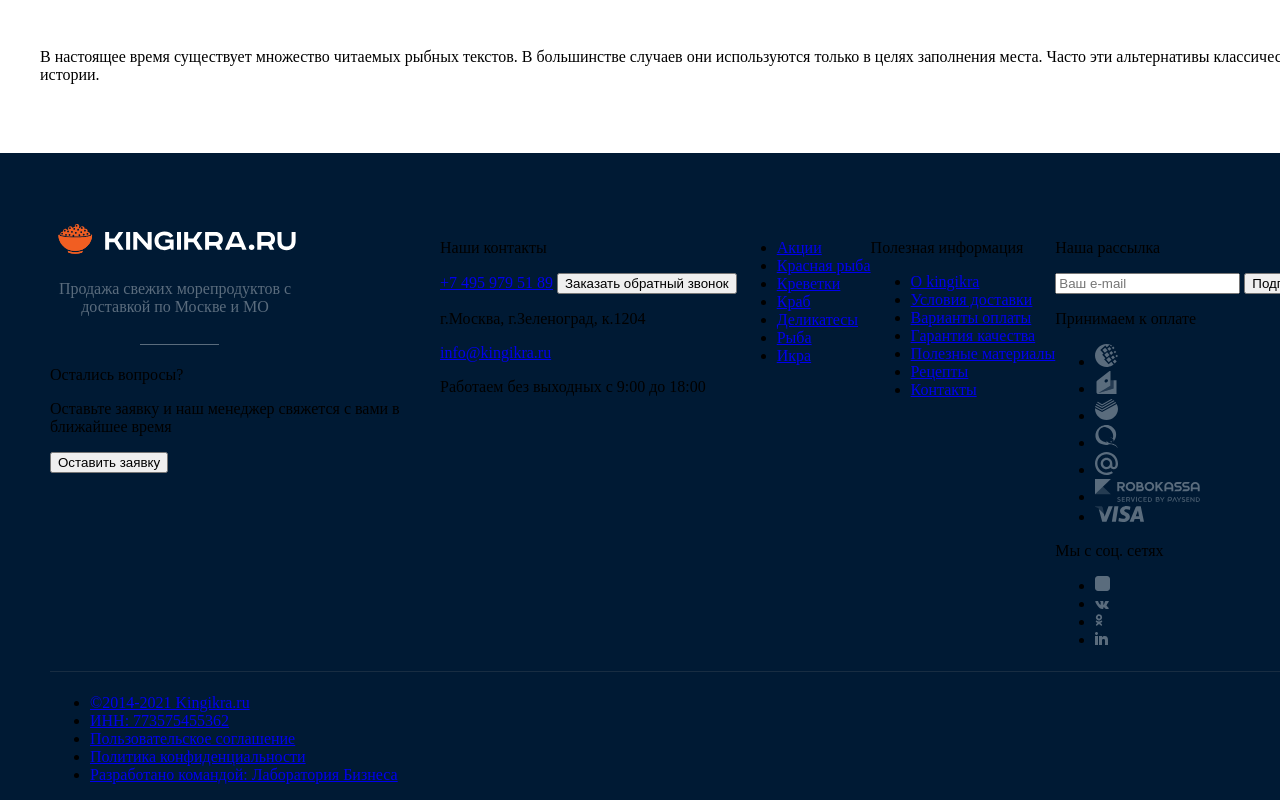
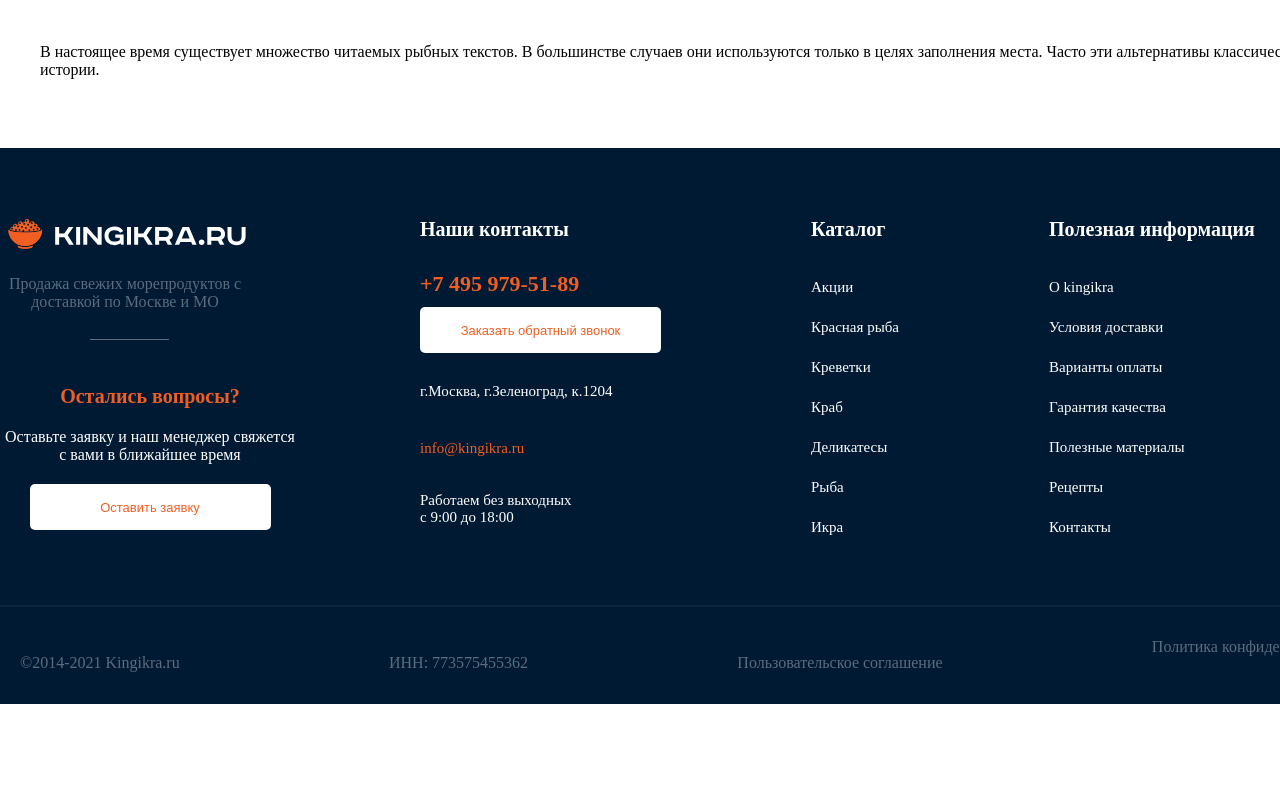
Before and after one commit to ulianacode/web-ceviar, a website built with Vite: page index.html in a window 1280 px wide. Shown: the part 3870-4670 px from the top of the page. After the commit the page ends 4574 px from the top, so only its background shows below. Built offline with nearby package versions, Linux system fonts and the light colour scheme; a web font is replaced by a local one.

Commit message:
base layout done

```diff
--- a/index.html
+++ b/index.html
@@ -618,7 +618,7 @@
       </div>
       <div class="main__contacts">
         <p class="contacts__title">Наши контакты</p>
-        <a href="tel:+74959795189" class="contacts__number">+7 495 979 51 89</a>
+        <a href="tel:+74959795189" class="contacts__number">+7 495 979-51-89</a>
         <button class="contacts__callback">Заказать обратный звонок</button>
         <p class="contacts__adress">г.Москва, г.Зеленоград, к.1204</p>
         <a href="mailto:info@kingikra.ru" class="contacts__email">info@kingikra.ru</a>
@@ -626,9 +626,10 @@
           с 9:00 до 18:00</p>
       </div>
       <div class="main__catalog">
+        <p class="catalog__title">Каталог</p>
         <nav class="catalog__navigation ct-nav">
           <ul class="ct-nav__list ct-nav-list">
-            <li class="ct-nav-list__element_first">
+            <li class="ct-nav-list__element">
               <a href="#" class="ct-nav-list__element-link">
                 Акции
               </a>
@@ -670,7 +671,7 @@
         <p class="useful-information__title">Полезная информация</p>
         <nav class="useful-information__navigation ui-nav">
           <ul class="ui-nav__list ui-nav-list">
-            <li class="ui-nav-list__element_first">
+            <li class="ui-nav-list__element">
               <a href="#" class="ui-nav-list__element-link">
                 О kingikra
               </a>
@@ -720,7 +721,7 @@
           <p class="pay__title">Принимаем к оплате</p>
           <nav class="pay__navigation pay-nav">
             <ul class="pay-nav__list pay-nav-list">
-              <li class="pay-nav-list__element_first">
+              <li class="pay-nav-list__element">
                 <a href="#" class="pay-nav-list__element-link">
                   <img width="23" height="23" class="pay-nav_logo-img" src="./image/pay.svg"/>
                 </a>
@@ -762,7 +763,7 @@
           <p class="social-media__title">Мы с соц. сетях</p>
           <nav class="social-media__navigation social-media-nav">
             <ul class="social-media-nav__list social-media-nav-list">
-              <li class="social-media-nav-list__element">
+              <li class="social-media-nav-list__element-first">
                 <a href="#" class="social-media-nav-list__element-link">
                   <img width="15" height="15" class="social-media-nav_logo-img" src="./image/facebook.svg"/>
                 </a>
@@ -792,19 +793,13 @@
     <nav class="additives__navigation additives-nav">
       <ul class="additives-nav__list additives-nav-nav-list">
         <li class="additives-nav-list__element">
-          <a href="#" class="additives-nav-list__element-link">
-            ©2014-2021 Kingikra.ru
-          </a>
+            <p class="additives-nav-list__element-link">©2014-2021 Kingikra.ru</p>
         </li>
         <li class="additives-nav-list__element">
-          <a href="#" class="additives-nav-list__element-link">
-            ИНН: 773575455362
-          </a>
+          <p class="additives-nav-list__element-link">ИНН: 773575455362</p>
         </li>
         <li class="additives-nav-list__element">
-          <a href="#" class="additives-nav-list__element-link">
-            Пользовательское соглашение
-          </a>
+          <p class="additives-nav-list__element-link">Пользовательское соглашение</p>
         </li>
         <li class="additives-nav-list__element">
           <a href="#" class="additives-nav-list__element-link">
@@ -812,10 +807,12 @@
           </a>
         </li>
         <li class="additives-nav-list__element">
+
           <a href="#" class="additives-nav-list__element-link">
-            Разработано командой:
+            Разработано командой
             Лаборатория Бизнеса
           </a>
+
         </li>
       </ul>
     </nav>
--- a/src/styles/index.css
+++ b/src/styles/index.css
@@ -792,7 +792,7 @@ body {
     width: 1860px;
     margin: 0 auto;
 
-    margin-top: 35px;
+    margin-top: 30px;
     padding-left: 40px;
     padding-right: 20px;
 
@@ -818,18 +818,15 @@ body {
 .footer {
     width: 100%;
     margin-top: 53px;
+    background-color: rgba(0, 26, 52, 1);
 }
 .footer__container {
     width: 1860px;
     margin: 0 auto;
 
-    padding-left: 50px;
-    padding-right: 20px;
-
     display: flex;
     flex-direction: column;
 
-    background-color: rgba(0, 26, 52, 1);
 }
 
 .footer__main {
@@ -839,7 +836,7 @@ body {
     flex-direction: row;
 }
 .main__information {
-    width: 390px;
+    width:  300px;
 }
 .company__description {
     width: 250px;
@@ -857,3 +854,300 @@ body {
     padding-left: 90px;
 
 }
+.information__questions {
+    display: flex;
+    flex-direction: column;
+
+    align-items: center;
+
+    margin-top: 20px;
+}
+.questions__ask {
+    color: #F15E22;
+
+    font-size: 20px;
+    font-weight: 900;
+}
+.questions__description {
+    margin: 0px;
+    color: #FFFFFF;
+    text-align: center;
+}
+.questions__application {
+    margin-top: 20px;
+
+    width: 241px;
+    height: 46px;
+
+    border-radius: 5px;
+    border: none;
+
+    background-color: #FFFFFF;
+    color: #F15E22;
+
+    font-size: 13px;
+
+    cursor: pointer;
+}
+.main__contacts {
+    margin-left: 120px;
+    display: flex;
+    flex-direction: column;
+
+
+}
+.contacts__title {
+    margin: 0;
+    font-size: 20px;
+    font-weight: 900;
+
+    color: #FFFFFF;
+}
+
+.contacts__number {
+    margin-top: 30px;
+    font-size: 22px;
+    font-weight: 700;
+    text-decoration: none;
+    color: #F15E22;
+}
+.contacts__callback {
+    margin-top: 10px;
+
+    width: 241px;
+    height: 46px;
+
+    border-radius: 5px;
+    border: none;
+
+    background-color: #FFFFFF;
+    color: #F15E22;
+
+    font-size: 13px;
+
+    cursor: pointer;
+}
+.contacts__adress {
+    margin-top: 30px;
+    font-size: 15px;
+    font-weight: 500;
+
+    color: #FFFFFF;
+
+}
+.contacts__email {
+    margin-top: 25px;
+    text-decoration: none;
+    font-size: 15px;
+    font-weight: 500;
+
+    color: #F15E22;
+}
+.contacts__schedule {
+    width: 160px;
+
+    margin-top: 35px;
+
+    font-size: 15px;
+    font-weight: 500;
+
+    color: #FFFFFF;
+}
+.main__catalog {
+    margin-left: 150px;
+}
+.catalog__title {
+    margin: 0;
+    font-size: 20px;
+    font-weight: 900;
+
+    color: #FFFFFF;
+}
+
+.catalog__navigation  {
+    display: flex;
+}
+.ct-nav__list {
+    display: flex;
+
+    margin-left: 0;
+    padding: 0;
+
+    margin-top: 15px;
+
+
+    flex-direction: column;
+    margin-left: none;
+}
+.ct-nav-list__element {
+    margin-top: 22px;
+    list-style-type: none;
+
+}
+.ct-nav-list__element-link {
+    text-decoration: none;
+
+    font-size: 15px;
+    font-weight: 500;
+
+    color: #FFFFFF;
+}
+.useful-information__title {
+    margin: 0;
+    font-size: 20px;
+    font-weight: 900;
+
+    color: #FFFFFF;
+}
+.main__useful-information {
+    margin-left: 150px;
+}
+.useful-information__navigation {
+    display: flex;
+}
+.ui-nav__list {
+    display: flex;
+
+    margin-left: 0;
+    padding: 0;
+
+    margin-top: 15px;
+
+
+    flex-direction: column;
+    margin-left: none;
+}
+.ui-nav-list__element {
+    margin-top: 22px;
+    list-style-type: none;
+}
+.ui-nav-list__element-link {
+    text-decoration: none;
+
+    font-size: 15px;
+    font-weight: 500;
+
+    color: #FFFFFF;
+}
+
+.main__other-information {
+    margin-left: 170px;
+}
+.newsletter__title {
+    margin: 0;
+    font-size: 17px;
+    font-weight: 900;
+
+    color: #FFFFFF;
+}
+
+.form__input {
+    width: 260px;
+    height: 46px;
+
+    margin-top: 17px;
+    background-color: #001A34;
+
+    border-color: #5A6C7D;
+
+    color: #5A6C7D;
+    font-weight: 500;
+    font-size: 12px;
+    padding-inline-start: 10px;
+}
+.form__button {
+    width: 146px;
+    height: 46px;
+
+    margin-left: 5px;
+
+    background-color: #FFFFFF;
+
+    border-radius: 4px;
+
+    font-size: 14px;
+    font-weight: 900;
+    color: #F15E22;
+}
+.pay__title {
+    margin-top: 45px;
+    color: #FFFFFF;
+    font-size: 17px;
+    font-weight: 900;
+}
+.pay-nav__list {
+    display: flex;
+    justify-content: space-between;
+
+    margin-left: 0;
+    padding: 0;
+
+    flex-direction: row;
+    margin-left: none;
+}
+.pay-nav-list__element {
+    list-style-type: none;
+}
+.social-media__title {
+    margin-top: 40px;
+    font-size: 17px;
+    font-weight: 900;
+    color: #FFFFFF;
+}
+.social-media-nav__list {
+    display: flex;
+
+    margin-left: 0;
+    padding: 0;
+
+    flex-direction: row;
+    margin-left: none;
+}
+.social-media-nav-list__element {
+    list-style-type: none;
+    margin-left: 10px;
+}
+.social-media-nav-list__element-first {
+    list-style-type: none;
+    margin-left: 0 !important;
+}
+
+.social-media-nav-list__element-link {
+    display: flex;
+    width: 43px;
+    height: 43px;
+
+    border-radius: 4px;
+    border: 1px solid #D6DADE;
+    align-items: center;
+    justify-content: space-around
+}
+.footer__additives {
+    margin-top: 50px;
+    height: 100px;
+    width: 100%;
+}
+.additives__navigation {
+    display: flex;
+    justify-content: space-between;
+    margin-left: 20px;
+    width: 100%;
+}
+.additives-nav__list {
+    display: flex;
+    justify-content: space-between;
+
+    margin-top: 30px;
+    margin-left: 0px;
+    padding: 0;
+    flex-grow: 1;
+    flex-direction: row;
+    margin-left: none;
+}
+.additives-nav-list__element {
+    list-style-type: none;
+}
+.additives-nav-list__element-link {
+    text-decoration: none;
+    color: #5A6C7D;
+}
```
